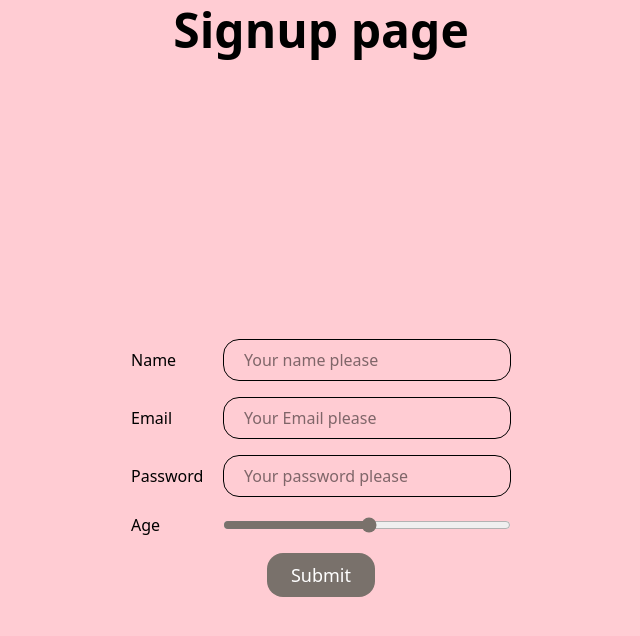
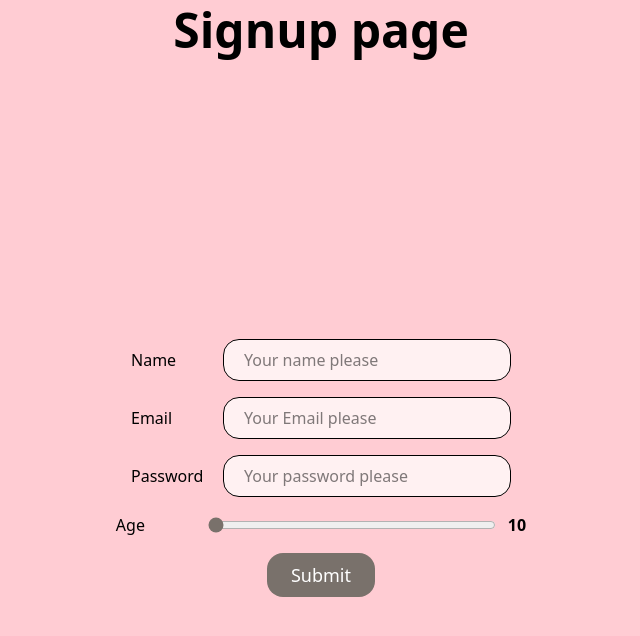
Before and after one commit to digantaa/RouterReact, a React (Vite) app: page / in a window 1280 px wide. Shown: the top 636 px of the page, without its empty margins (319-959 px from the left). Built offline with nearby package versions, Linux system fonts and the light colour scheme.

Commit message:
completed singup page

```diff
--- a/src/pages/Signup.jsx
+++ b/src/pages/Signup.jsx
@@ -1,33 +1,89 @@
-import React, {useState} from 'react'
+import React, { useState } from "react";
 
 const Signup = () => {
+  const [age, setAge] = useState(10);
+  const [name, setName] = useState('');
+  const [email, setEmail] = useState('');
+  const [pass, setPass] = useState('');
+
+  //signup function
+  const handleSignup = (e) => {
+    e.preventDefault();
+
+    const user = {name, email, pass, age};
+    localStorage.setItem("user",JSON.stringify(user));
+    setMessage("😔Signup ho gayaa hai😔")
+
+    setName('');
+    setEmail('');
+    setPass('');
+    setAge('')
+  }
+
   return (
     <div>
-      <h1  className="bg-rose-200 text-5xl shadow-2xl font-bold items-center justify-center flex h-17 pb-2">Signup page</h1>
+      <h1 className="bg-rose-200 text-5xl shadow-2xl font-bold items-center justify-center flex h-17 pb-2">
+        Signup page
+      </h1>
 
-    <form action="submit" className="flex flex-col gap-4 justify-center bg-rose-200 items-center min-h-screen ">
-
+      <form
+        action="submit"
+        className="flex flex-col gap-4 justify-center bg-rose-200 items-center min-h-screen "
+      >
         <div className="flex items-center gap-3">
-        <label className="w-20 font-medium" htmlFor="name">Name</label>
-        <input className=" border rounded-2xl px-5 py-2 w-72" type="name" placeholder="Your name please" />
+          <label className="w-20 font-medium" htmlFor="name">
+            Name
+          </label>
+          <input
+            className=" border bg-rose-50 rounded-2xl px-5 py-2 w-72"
+            type="name"
+            placeholder="Your name please"
+            value={name}
+            onChange={(e) => setName(e.target.value)}
+          />
         </div>
         <div className="flex items-center gap-3">
-        <label className="w-20 font-medium" htmlFor="Email">Email</label>
-        <input className=" border rounded-2xl px-5 py-2 w-72" type="email" placeholder="Your Email please" />
+          <label className="w-20 font-medium" htmlFor="Email">
+            Email
+          </label>
+          <input
+            className=" border bg-rose-50 rounded-2xl px-5 py-2 w-72"
+            type="email"
+            placeholder="Your Email please"
+            value={email}
+            onChange={(e) => setName(e.target.value)}
+          />
         </div>
         <div className="flex items-center gap-3">
-        <label className="w-20 font-medium" htmlFor="password">Password</label>
-        <input className=" border rounded-2xl px-5 py-2 w-72" type="number" placeholder="Your password please" />
+          <label className="w-20 font-medium" htmlFor="password">
+            Password
+          </label>
+          <input
+            className=" border bg-rose-50 rounded-2xl px-5 py-2 w-72"
+            type="number"
+            placeholder="Your password please"
+          />
         </div>
         <div className="flex items-center gap-3">
-        <label className="w-20 font-medium" htmlFor="age">Age</label>
-        <input className="w-72 accent-stone-500 cursor-pointer" type="range" min="10" max="99"/>
+          <label className="w-20 font-medium" htmlFor="age">
+            Age
+          </label>
+          <input
+            className="w-72 accent-stone-500 cursor-pointer"
+            type="range"
+            min="10"
+            max="99"
+            value={age}
+            onChange={(e) =>setAge(e.target.value)}
+          />
+          <span className="font-semibold">{age}</span>
         </div>
-        <button className="rounded-2xl text-white bg-stone-500 hover:bg-stone-700 text-lg px-6 py-2">Submit</button>
+        <button className="rounded-2xl text-white bg-stone-500 hover:bg-stone-700 text-lg px-6 py-2">
+          Submit
+        </button>
+      </form>
+    </div>
+  );
+};
 
-    </form>
-    </div>
-  )
-}
-
-export default Signup
+export default Signup;
```
